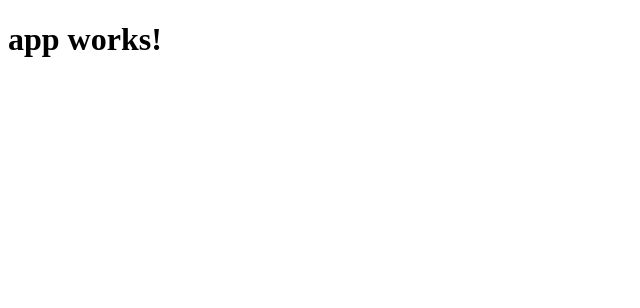
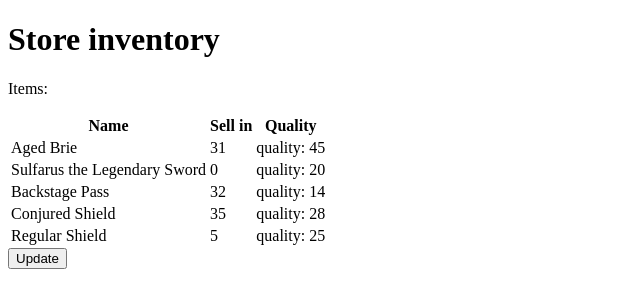
Before and after one commit to vdineva/gildedRose, an Angular app: page / in a window 1280 px wide. Shown: the top 308 px of the page, without its empty margins (0-640 px from the left). Built offline with nearby package versions, Linux system fonts and the light colour scheme.

Commit message:
first commit

```diff
--- a/src/app/app.component.html
+++ b/src/app/app.component.html
@@ -1,3 +1,21 @@
-<h1>
-  {{title}}
-</h1>
+<h1>{{title}}</h1>
+
+<p>Items:</p>
+<table>
+  <thead>
+    <tr>
+      <th>Name</th>
+      <th>Sell in</th>
+      <th>Quality</th>
+    </tr>
+  </thead>
+  <tbody>
+    <tr *ngFor="let item of inventory">
+      <td>{{ item.name }}</td>
+      <td>{{ item.sellIn }}</td>
+      <td>quality: {{ item.quality }}</td>
+    </tr>
+  </tbody>
+</table>
+
+<input type="button" value="Update" />
--- a/src/app/app.component.ts
+++ b/src/app/app.component.ts
@@ -1,10 +1,32 @@
 import { Component } from '@angular/core';
+import { Item } from './item';
 
 @Component({
   selector: 'app-root',
   templateUrl: './app.component.html',
   styleUrls: ['./app.component.css']
 })
+
+
+
 export class AppComponent {
-  title = 'app works!';
+  MIN = 0;
+  MAX = 50;
+
+  title = 'Store inventory';
+  items = ['Aged Brie', 'Sulfarus the Legendary Sword', 'Backstage Pass',  'Conjured Shield', 'Regular Shield'];
+  inventory = [];
+
+  constructor() {
+    for (let item of this.items) {
+      var sellIn = this.getRandomNumber(this.MIN, this.MAX);
+      var quantity = this.getRandomNumber(this.MIN, this.MAX);
+
+      this.inventory.push(new Item(item, sellIn, quantity));
+    }
+  }
+
+  getRandomNumber(min, max) {
+    return Math.floor(Math.random() * (max - min)) + min;
+  }
 }
--- /dev/null
+++ b/src/app/item.ts
@@ -0,0 +1,15 @@
+
+/*
+export class Item {
+  constructor(public name: string, public sellIn: number, public quality: number) {
+    name = name;
+    sellIn = sellIn;
+    quality = quality;
+  }
+}
+*/
+
+export class Item {
+  constructor(public name: string, public sellIn: number, public quality: number) {
+  }
+}
```
